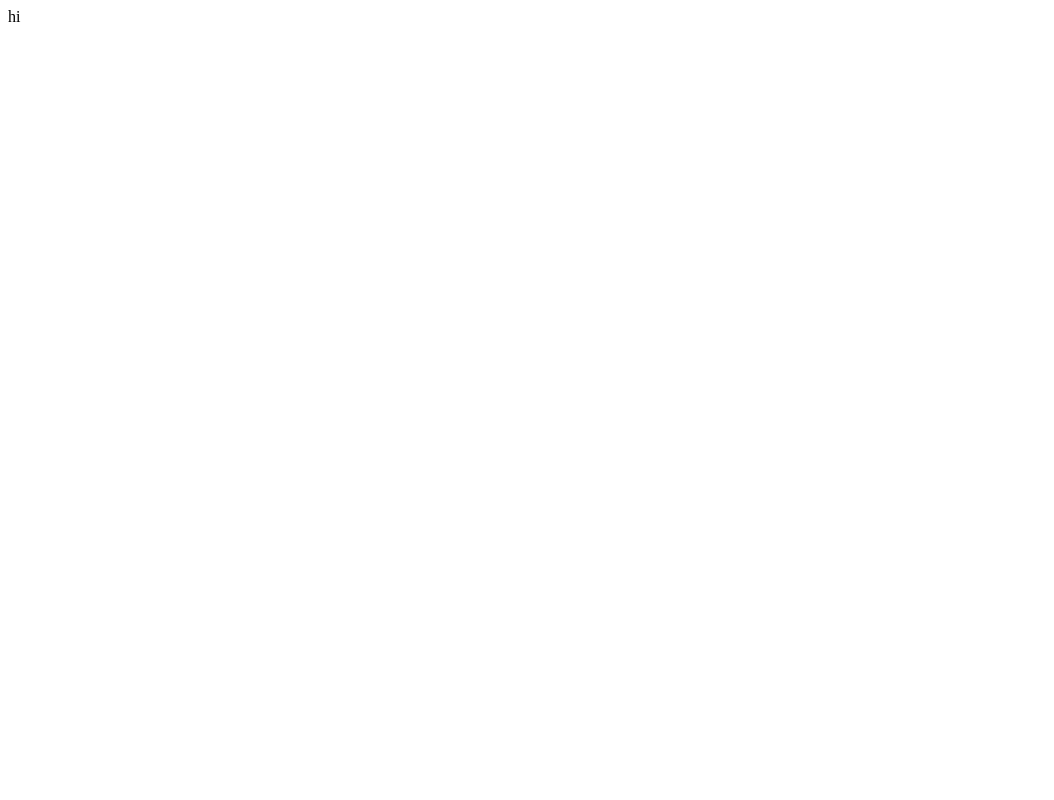
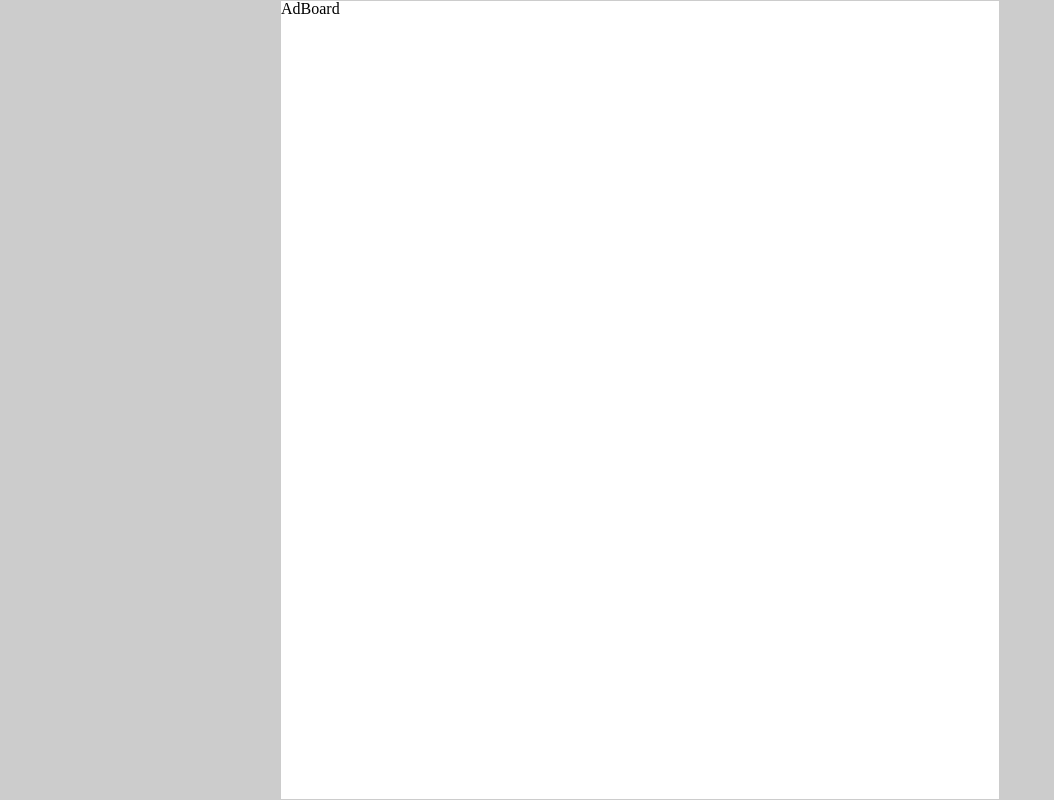
Before and after one commit to soyoung931014/focusmediakorea_ADBoard, a React (Create React App) app: page / in a window 1280 px wide. Shown: the whole page, without its empty margins (0-1054 px from the left). Built offline with nearby package versions, Linux system fonts and the light colour scheme.

Commit message:
feat: route 생성 및 연결

```diff
--- a/package.json
+++ b/package.json
@@ -16,6 +16,7 @@
     "react": "^18.2.0",
     "react-dom": "^18.2.0",
     "react-query": "^3.39.2",
+    "react-router-dom": "^6.4.2",
     "react-scripts": "5.0.1",
     "styled-components": "^5.3.6",
     "styled-reset": "^4.4.2",
--- a/src/App.tsx
+++ b/src/App.tsx
@@ -1,10 +1,20 @@
 import React from 'react';
 import { QueryClient, QueryClientProvider } from 'react-query';
+import { BrowserRouter } from 'react-router-dom';
+import { ThemeProvider } from 'styled-components';
+import Router from './routes/Router';
+import GlobalStyle from './styles/GlobalStyle';
+import theme from './styles/theme';
 const queryClient = new QueryClient();
 function App() {
   return (
     <QueryClientProvider client={queryClient}>
-      <div>hi</div>
+      <BrowserRouter>
+        <ThemeProvider theme={theme}>
+          <GlobalStyle />
+          <Router />
+        </ThemeProvider>
+      </BrowserRouter>
     </QueryClientProvider>
   );
 }
--- /dev/null
+++ b/src/routes/Router.tsx
@@ -0,0 +1,15 @@
+import React from 'react';
+import { Route, Routes } from 'react-router';
+import Layout from '../layout/Layout';
+import AdBoard from '../pages/AdBoard';
+const Router = () => {
+  return (
+    <Routes>
+      <Route element={<Layout />}>
+        <Route path="/" element={<AdBoard />} />
+      </Route>
+    </Routes>
+  );
+};
+
+export default Router;
```
Also changed, not shown: 1 other file (tests, documents, lock files or other folders).
